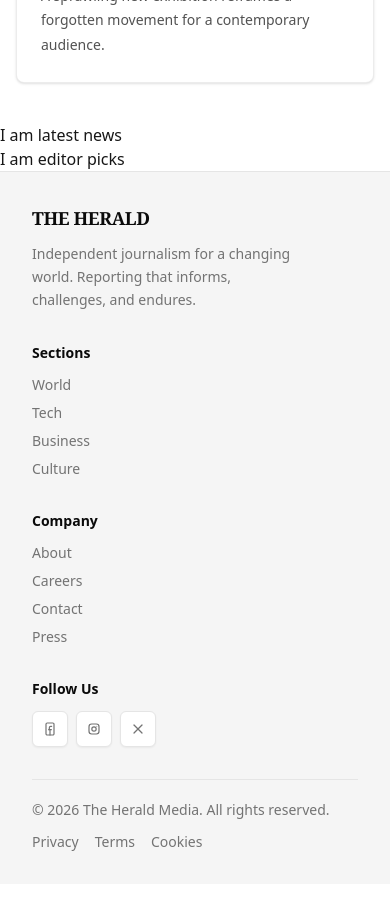
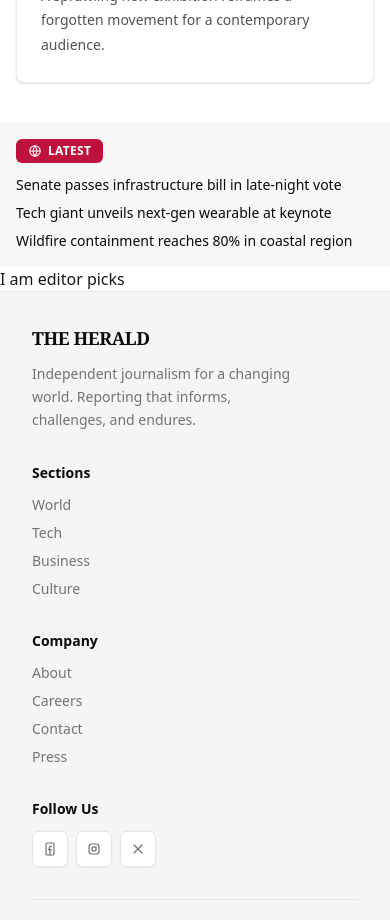
Before and after one commit to saumya673/news-website, a Next.js app: page / in a window 390 px wide. Shown: the part 2400-3320 px from the top of the page. Before the commit the page ends 3284 px from the top, so only its background shows below. Built offline with nearby package versions, Linux system fonts and the light colour scheme.

Commit message:
feat: implement LatestNews component with dynamic headlines and responsive layout

```diff
--- a/src/components/Home/LatestNews.tsx
+++ b/src/components/Home/LatestNews.tsx
@@ -1,5 +1,47 @@
+import { icons } from "@/lib/svg/icons";
+
+const latestHeadlines = [
+  "Senate passes infrastructure bill in late-night vote",
+  "Tech giant unveils next-gen wearable at keynote",
+  "Wildfire containment reaches 80% in coastal region",
+] as const;
+
 const LatestNews = () => {
-  return <div>I am latest news</div>;
+  const WorldIcon = icons.world;
+
+  return (
+    <section className="bg-hero-surface">
+      <div className="mx-auto w-full max-w-360 px-4 py-4 sm:px-8 md:px-12 lg:px-30">
+        <div className="mx-auto flex w-full max-w-300 flex-col gap-3 rounded-none bg-hero-surface lg:min-h-14 lg:flex-row lg:items-center lg:px-6">
+          <div className="inline-flex h-6 w-fit shrink-0 items-center gap-1.5 rounded-md bg-header-accent px-3 text-[0.75rem] leading-4 font-bold tracking-[0.3px] text-white uppercase">
+            <WorldIcon className="h-3.5 w-3.5" />
+            <span>Latest</span>
+          </div>
+
+          <div className="min-w-0 flex-1 overflow-hidden">
+            <div className="flex flex-col gap-2 sm:flex-row sm:flex-wrap sm:items-center sm:gap-x-3 sm:gap-y-2">
+              {latestHeadlines.map((headline, index) => (
+                <div
+                  key={headline}
+                  className="flex min-w-0 items-center gap-3 text-sm leading-5 font-medium text-header-strong"
+                >
+                  {index > 0 ? (
+                    <span
+                      aria-hidden="true"
+                      className="hidden text-header-accent sm:inline"
+                    >
+                      &bull;
+                    </span>
+                  ) : null}
+                  <span className="truncate">{headline}</span>
+                </div>
+              ))}
+            </div>
+          </div>
+        </div>
+      </div>
+    </section>
+  );
 };
 
 export default LatestNews;
```
